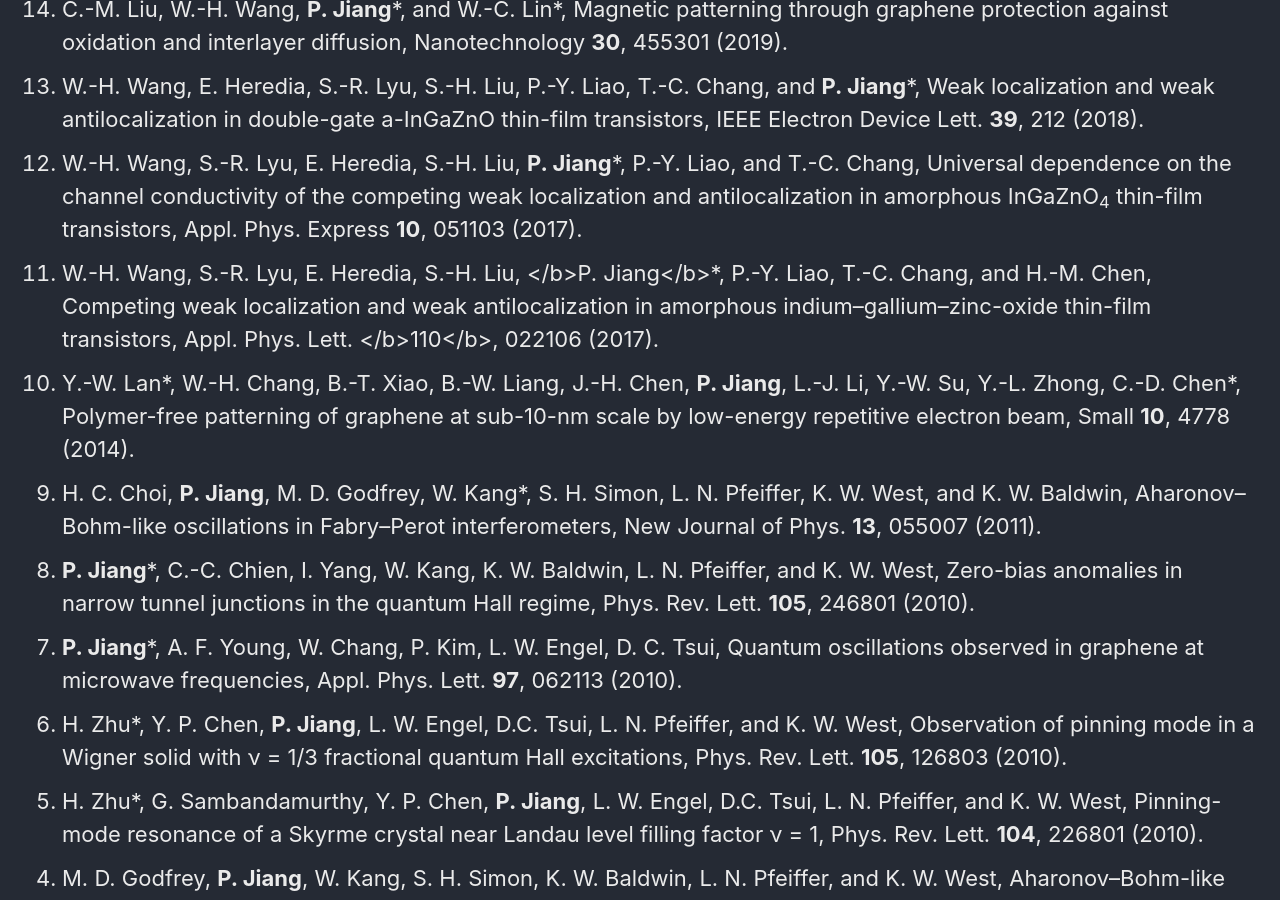
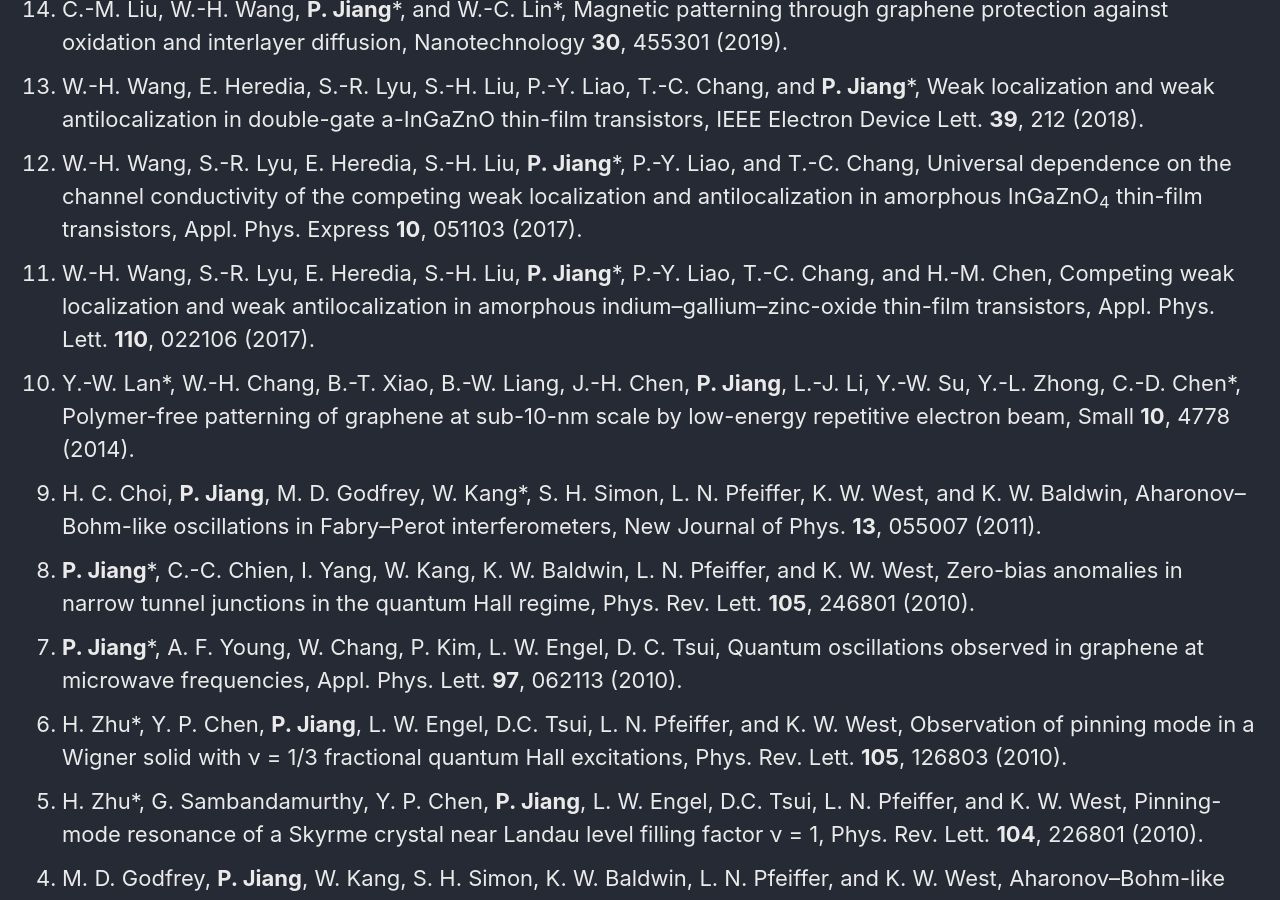
Before and after one commit to pjiang-ntnu/pjiang-ntnu.github.io, a Jekyll site: the page built from _pages/publications.md, in a window 1280 px wide and 900 px high, scrolled down 1135 px. Built offline with Jekyll 4.4.1, drawn with Linux system fonts in a browser that asks for light colours; nearby versions of some CDN libraries; comment, search, counter and statistics services are not loaded.

Commit message:
initial commit

```diff
--- a/_pages/publications.md
+++ b/_pages/publications.md
@@ -33,7 +33,7 @@ header:
 
 <li> W.-H. Wang, S.-R. Lyu, E. Heredia, S.-H. Liu, <b>P. Jiang</b>*, P.-Y. Liao, and T.-C. Chang, Universal dependence on the channel conductivity of the competing weak localization and antilocalization in amorphous InGaZnO<sub>4</sub> thin-film transistors, Appl. Phys. Express <b>10</b>, 051103 (2017).
 
-<li> W.-H. Wang, S.-R. Lyu, E. Heredia, S.-H. Liu, </b>P. Jiang</b>*, P.-Y. Liao, T.-C. Chang, and H.-M. Chen, Competing weak localization and weak antilocalization in amorphous indium–gallium–zinc-oxide thin-film transistors, Appl. Phys. Lett. </b>110</b>, 022106 (2017).
+<li> W.-H. Wang, S.-R. Lyu, E. Heredia, S.-H. Liu, <b>P. Jiang</b>*, P.-Y. Liao, T.-C. Chang, and H.-M. Chen, Competing weak localization and weak antilocalization in amorphous indium–gallium–zinc-oxide thin-film transistors, Appl. Phys. Lett. <b>110</b>, 022106 (2017).
 
 <li> Y.-W. Lan*, W.-H. Chang, B.-T. Xiao, B.-W. Liang, J.-H. Chen, <b>P. Jiang</b>, L.-J. Li, Y.-W. Su, Y.-L. Zhong, C.-D. Chen*, Polymer-free patterning of graphene at sub-10-nm scale by low-energy repetitive electron beam, Small <b>10</b>, 4778 (2014).
 
```
